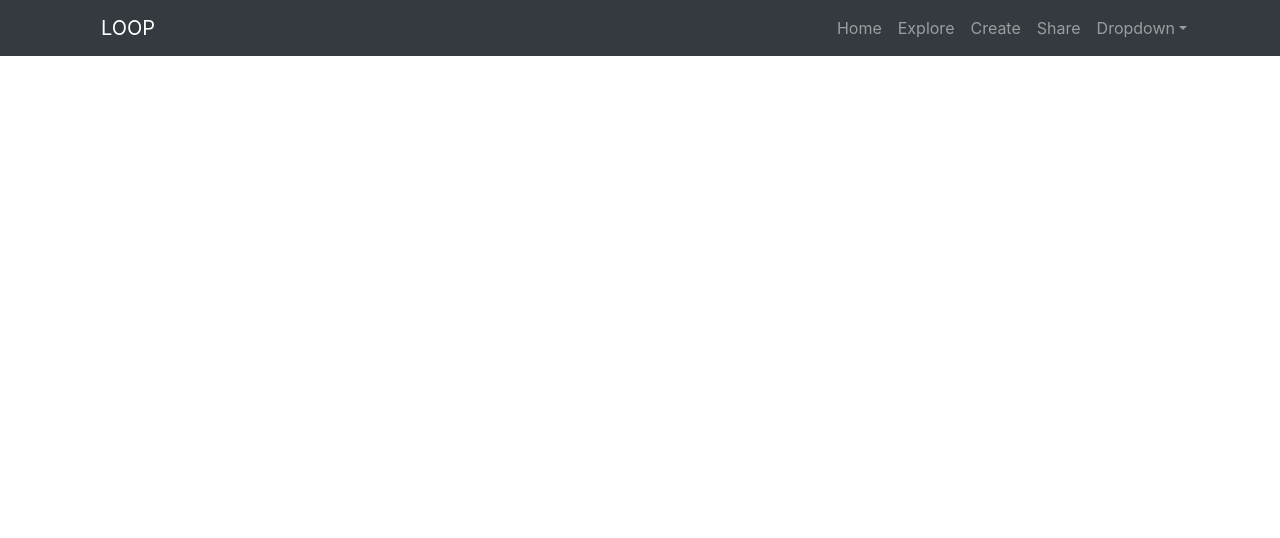
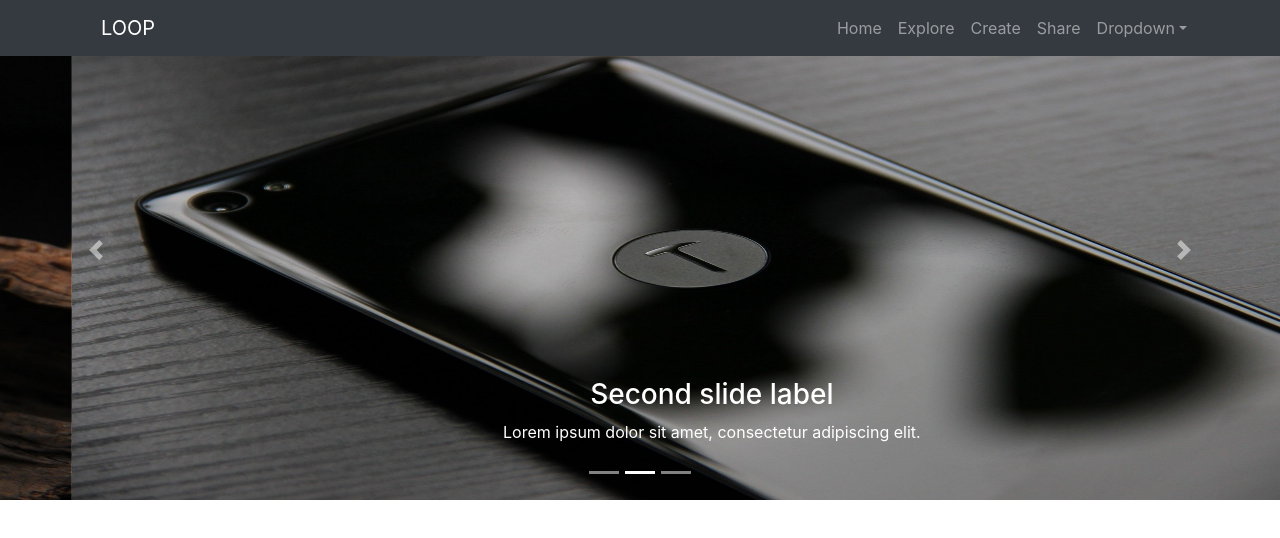
Before and after one commit to ing-arriola/company-site, a React (Create React App) app: page / in a window 1280 px wide. Shown: the top 538 px of the page. Built offline with nearby package versions, Linux system fonts and the light colour scheme.

Commit message:
added carrousel

```diff
--- a/src/App.js
+++ b/src/App.js
@@ -1,10 +1,12 @@
 import "./App.css";
 import "bootstrap/dist/css/bootstrap.min.css";
 import Navbar from "./Components/Navbar";
+import Carrousel from "./Components/Carrousel";
 function App() {
   return (
     <div className="App">
       <Navbar />
+      <Carrousel />
     </div>
   );
 }
--- /dev/null
+++ b/src/Components/Carrousel.js
@@ -0,0 +1,59 @@
+import React from "react";
+import { Carousel } from "react-bootstrap";
+import img1 from "../Assets/image1.jpg";
+import img2 from "../Assets/image2.jpg";
+import img3 from "../Assets/image3.jpg";
+
+const Carrousel = () => {
+  const dir3 = `${img3}/800x400?text=Second slide&bg=282c34`;
+  return (
+    <Carousel>
+      <Carousel.Item>
+        <img
+          className="d-block w-100"
+          src={img1}
+          height="500"
+          alt="First slide"
+        />
+        <Carousel.Caption>
+          <h3>First slide label</h3>
+          <p>Nulla vitae elit libero, a pharetra augue mollis interdum.</p>
+        </Carousel.Caption>
+      </Carousel.Item>
+      <Carousel.Item>
+        <img
+          className="d-block w-100"
+          src={img2}
+          height="500"
+          alt="Third slide"
+        />
+
+        <Carousel.Caption>
+          <h3>Second slide label</h3>
+          <p>Lorem ipsum dolor sit amet, consectetur adipiscing elit.</p>
+        </Carousel.Caption>
+      </Carousel.Item>
+      <Carousel.Item>
+        <img
+          className="d-block w-100"
+          src={img3}
+          height="500"
+          alt="Third slide"
+        />
+
+        <Carousel.Caption>
+          <h3>Third slide label</h3>
+          <p>
+            Praesent commodo cursus magna, vel scelerisque nisl consectetur.
+          </p>
+        </Carousel.Caption>
+      </Carousel.Item>
+    </Carousel>
+  );
+};
+
+export default Carrousel;
+
+/*
+src="holder.js/800x400?text=Second slide&bg=282c34"
+*/
```
